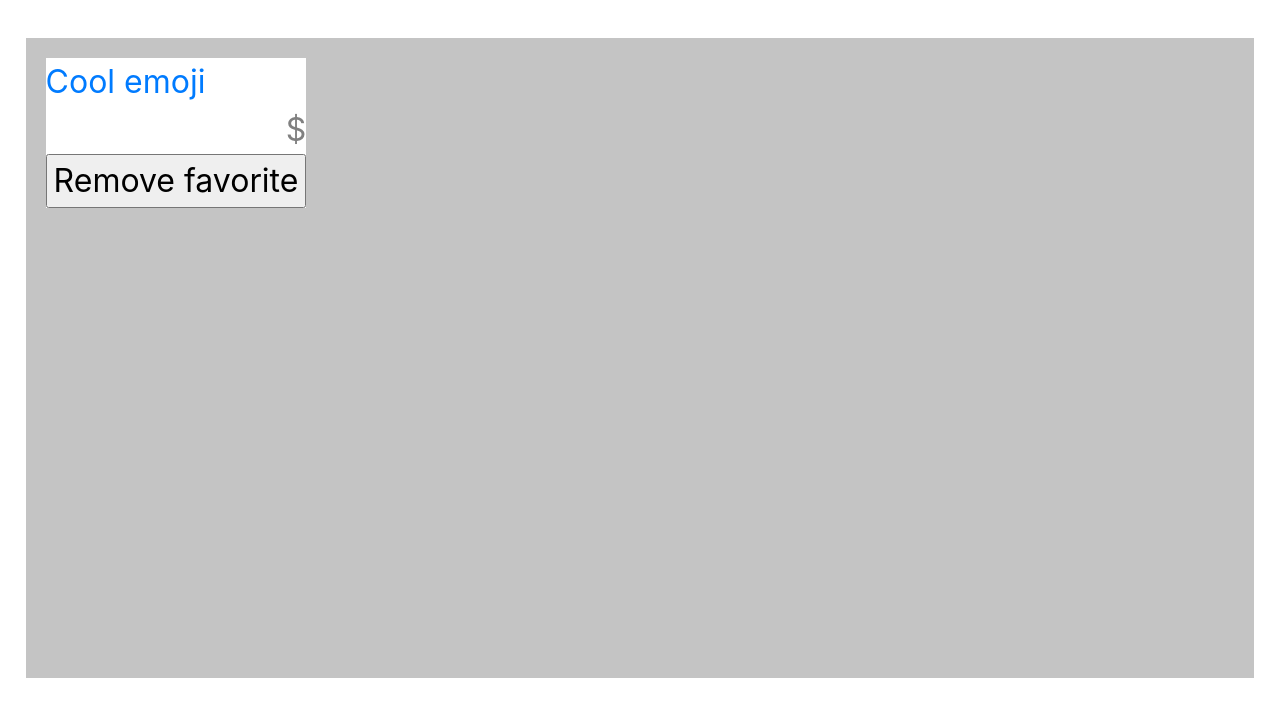
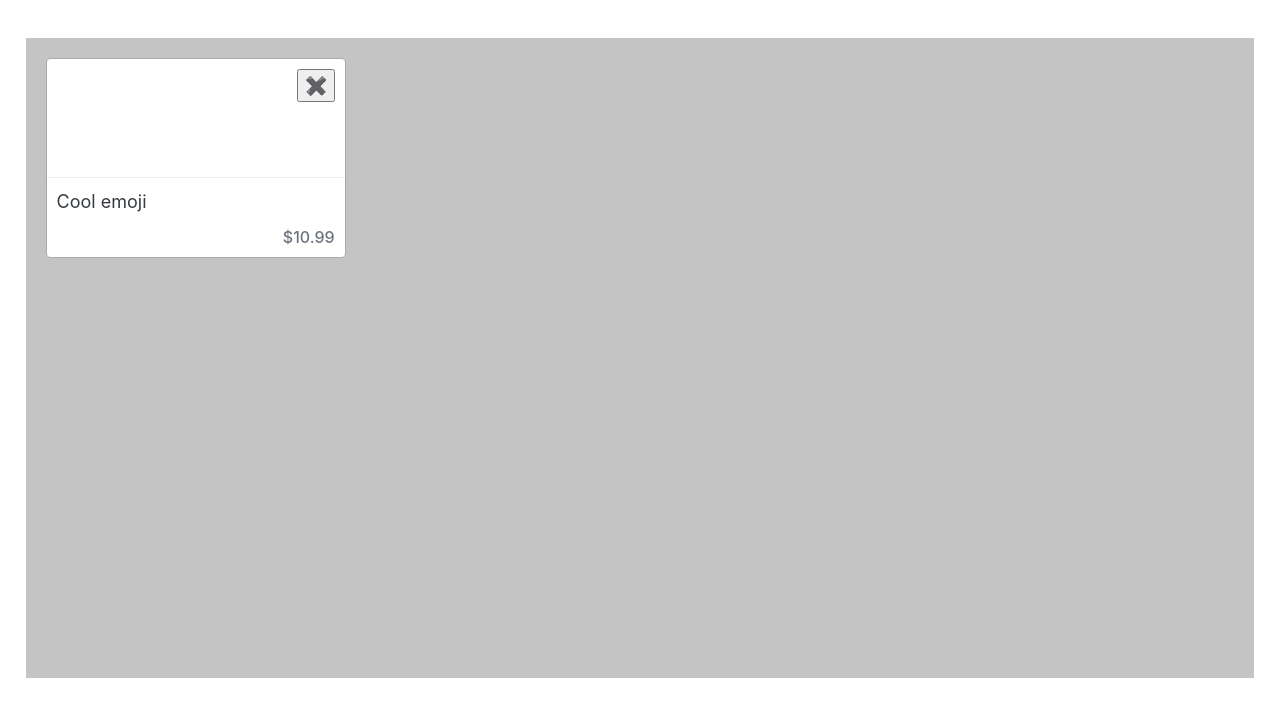
Before and after one commit to Kartm/e-bazaar, a Django app: page /favorites in a window 1280 px wide. Shown: the part 62-779 px from the top of the page. Run offline with Django 3.2, Linux system fonts and the light colour scheme; a user stored in the database is signed in; data comes from the database, SQL or seed files in the repository.

Commit message:
Use grid and tile in favorites

```diff
--- a/offers/static/offers/styles.css
+++ b/offers/static/offers/styles.css
@@ -5,6 +5,7 @@
     box-sizing: border-box;
     border-radius: 4px;
     display: flex;
+    position: relative;
 }
 
 .offer-tile a {
@@ -46,3 +47,9 @@
     text-align: right;
     margin: 0;
 }
+
+.offer-tile .remove-favorite {
+    position: absolute;
+    right: 10px;
+    top: 10px;
+}
--- a/offers/templates/offers/components/offer_grid.html
+++ b/offers/templates/offers/components/offer_grid.html
@@ -1,5 +1,5 @@
 <div style="flex: 1; display: grid; grid-template-columns: repeat(auto-fill, 300px); gap: 20px;">
     {% for offer, image in offers %}
-        {% include "./offer_tile.html" %}
+        {% include "./offer_tile.html" with show_favorite_remove_button=show_favorite_remove_button %}
     {% endfor %}
 </div>
--- a/offers/templates/offers/components/offer_tile.html
+++ b/offers/templates/offers/components/offer_tile.html
@@ -9,4 +9,12 @@
             <h6>${{ offer.price }}</h6>
         </div>
     </a>
+
+    {% if show_favorite_remove_button %}
+        <form class="remove-favorite" method="post">
+            {% csrf_token %}
+            <input type="submit" name="favorite" value="✖"/>
+            <input type="hidden" name="offer_id" value="{{ offer.pk }}"/>
+        </form>
+    {% endif %}
 </div>
--- a/users/templates/users/favorites_view.html
+++ b/users/templates/users/favorites_view.html
@@ -2,27 +2,9 @@
 
 {% block content %}
 
-    <div style="margin: 3% 2% 1%; height: 80vh; background-color: #C4C4C4; font-size: large">
-        <div style="display: flex; flex-direction: row; font-size: xx-large">
-{#            todo favorites#}
-            {% for fav in favourites %}
-                <a href="{% url 'offers:offer_details_view' fav.pk %}">
-                    <div style="height: fit-content; margin: 20px; background-color: white">
+    <div style="margin: 3% 2% 1%; height: 80vh; background-color: #C4C4C4; font-size: large; padding: 20px;">
+        {% include "offers/components/offer_grid.html" with offers=favourites show_favorite_remove_button=True%}
 
-                            <span>{{ fav.title }}</span><br>
-
-
-                        <span style="float: right; color: grey">${{ offer.price }}</span>
-
-                        <form method="post">
-                            {% csrf_token %}
-                            <input type="submit" name="favorite" value="Remove favorite"/>
-                            <input type="hidden" name="offer_id" value="{{ fav.pk }}"/>
-                        </form>
-                    </div>
-                </a>
-            {% endfor %}
-        </div>
     </div>
 
 {% endblock %}
--- a/users/views.py
+++ b/users/views.py
@@ -3,7 +3,7 @@ from django.shortcuts import render, redirect
 from django.utils import timezone
 from django.views.generic import TemplateView
 
-from offers.models import Offer
+from offers.models import Offer, Image
 from .forms import NewUserForm
 from django.contrib.auth import login, authenticate, logout, get_user_model
 from django.contrib import messages
@@ -86,7 +86,9 @@ class FavoritesView(TemplateView):
         user_pk = self.request.user.pk
         context = super().get_context_data(**kwargs)
 
-        favourites = Offer.objects.filter(favorites__pk=user_pk)
+        favourites = []
+        for offer in Offer.objects.filter(favorites__pk=user_pk):
+            favourites.append((offer, Image.objects.filter(offer=offer.pk).first()))
         context['favourites'] = favourites
         return context
 
```
